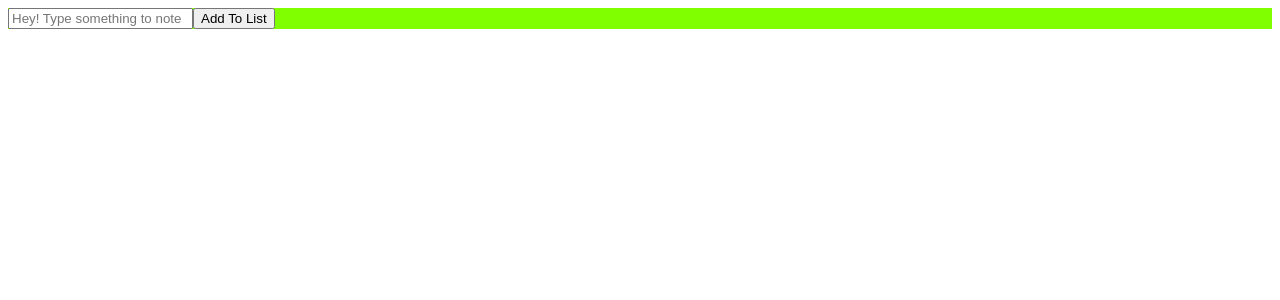
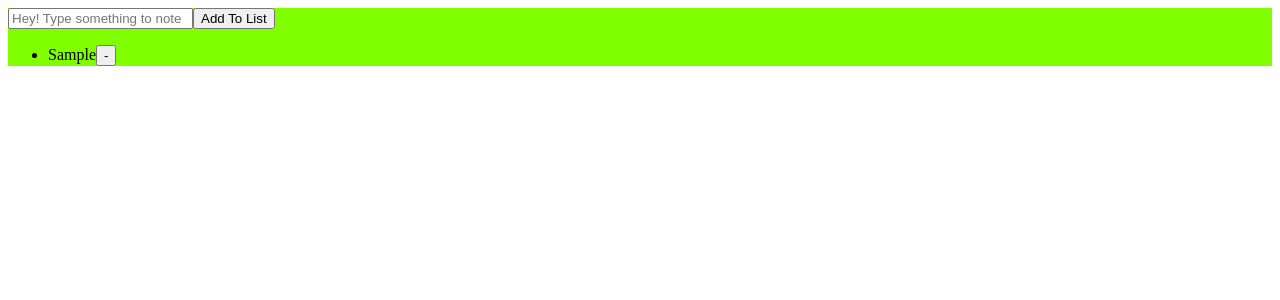
Before and after one commit to RahulKumarOfficial/ToDo-List-App, a React (Create React App) app: page / in a window 1280 px wide. Both pictures are taken after typing "Sample" into the empty fields and a click on the button "Add To List". Shown: the top 300 px of the page. Built offline with nearby package versions, Linux system fonts and the light colour scheme.

Commit message:
Added delete function

```diff
--- a/src/App.js
+++ b/src/App.js
@@ -1,5 +1,5 @@
 import React, { Component } from "react";
-
+import TodoItems from "./TodoItems";
 class App extends Component {
   constructor(props) {
     super(props);
@@ -7,9 +7,10 @@ class App extends Component {
       items: []
     };
     this.AddElement = this.AddElement.bind(this);
+    this.deleteItem = this.deleteItem.bind(this);
   }
 
-  AddElement() {
+  AddElement(e) {
     console.log("Button add is clicked");
     var newItem = {
       text: this.inputElement.value,
@@ -18,9 +19,24 @@ class App extends Component {
     let {text} = newItem;
     console.log(text);
     this.inputElement.value="";
+    this.setState(prevState =>{
 
-
+      return{
+        items:prevState.items.concat(newItem)
+      };
+    });
+    console.log(this.state.items);
+    this.inputElement.value="";
+    e.preventDefault();
   }
+  deleteItem(key){
+    var filteredItems = this.state.items.filter(function(item){
+      return (item.key!==key)
+    });
+    this.setState({
+        items:filteredItems
+    });
+}
   render() {
     return (
       <div className="contains">
@@ -33,6 +49,8 @@ class App extends Component {
           <button type="submit" onClick={this.AddElement}>
             Add To List
           </button>
+         <TodoItems entries = {this.state.items}
+         delete={this.deleteItem}/>
         </div>
       </div>
     );
--- /dev/null
+++ b/src/TodoItems.js
@@ -0,0 +1,29 @@
+import React,{Component} from "react"
+
+class TodoItems extends Component{
+    constructor(props){
+        super(props);
+
+        this.createTasks= this.createTasks.bind(this);
+    }
+    createTasks(item){
+        return <div><li>{item.text}
+        <button onClick={()=>this.delete(item.key)}>-</button>
+        </li>
+        </div>
+
+}
+delete(key){
+    this.props.delete(key);
+}
+    render(){
+        var todoEntries = this.props.entries;
+        var listItems = todoEntries.map(this.createTasks);
+        return(
+            <ul>
+            {listItems}
+            </ul>
+        )
+    }
+}
+export default TodoItems;
```
